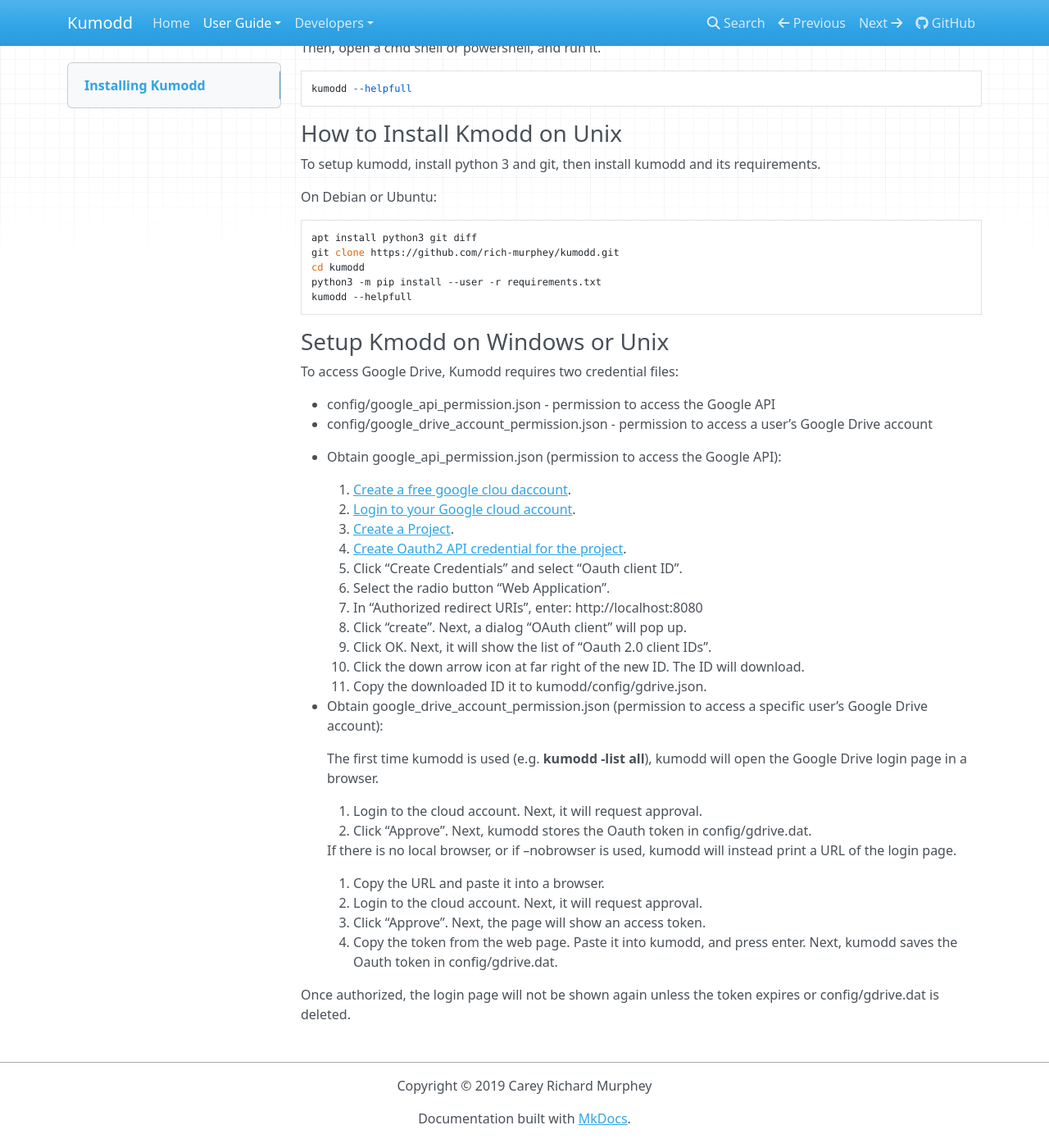
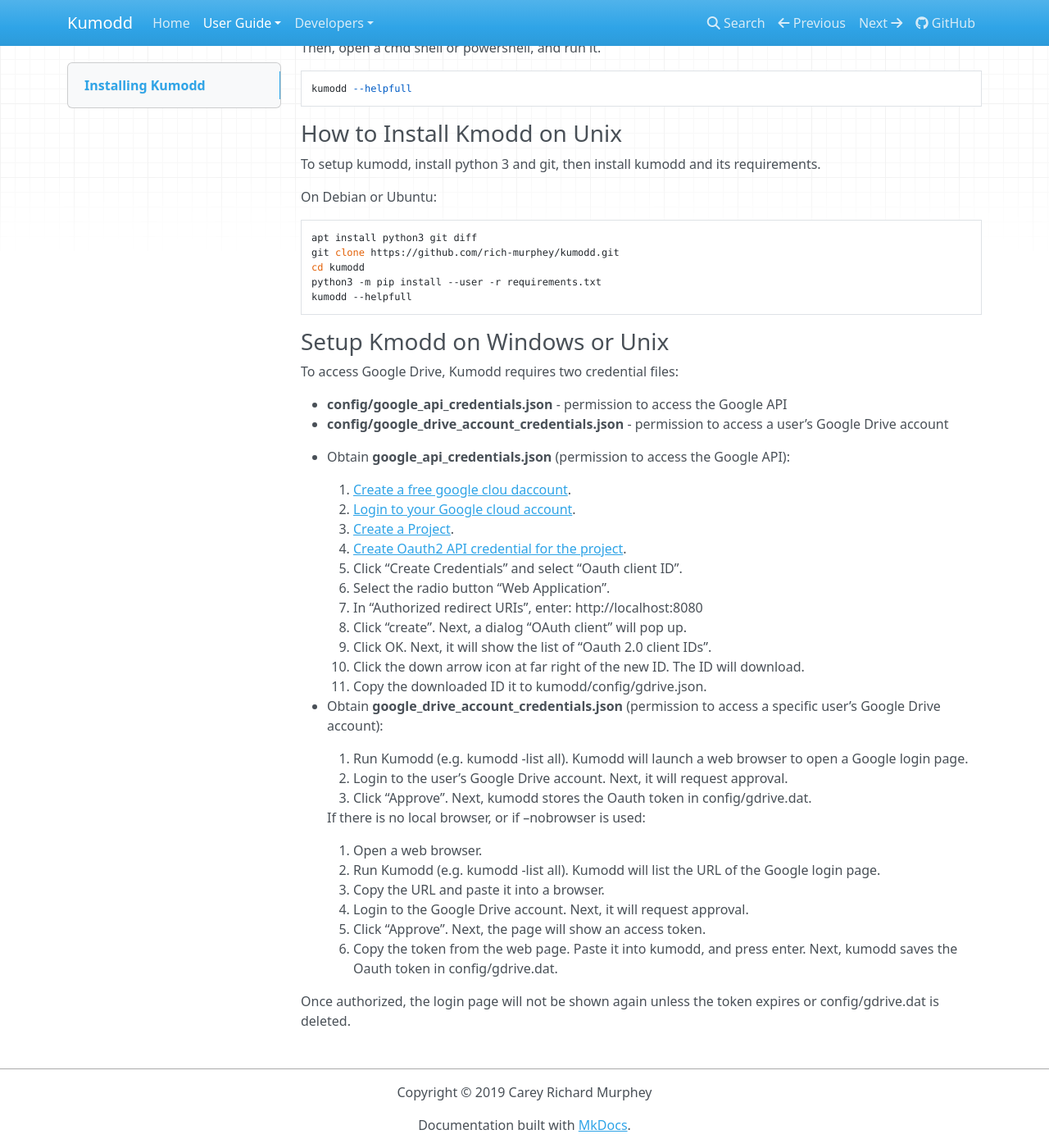
Before and after one commit to andresebr/kumodd, an MkDocs documentation site: the page built from docs/guide/How-to-Install.md, in a window 1280 px wide and 1400 px high, scrolled down 286 px. Shown: the whole window at 82% size. Built offline with MkDocs 1.6.1, drawn with Linux system fonts in a browser that asks for light colours; nearby versions of some CDN libraries.

Commit message:
clarify usage

```diff
--- a/docs/guide/How-to-Install.md
+++ b/docs/guide/How-to-Install.md
@@ -33,10 +33,10 @@
 
 To access Google Drive, Kumodd requires two credential files:
 
-- config/google_api_permission.json - permission to access the Google API
-- config/google_drive_account_permission.json - permission to access a user's Google Drive account
+* __config/google_api_credentials.json__ - permission to access the Google API
+* __config/google_drive_account_credentials.json__ - permission to access a user's Google Drive account
 
-1. Obtain google_api_permission.json (permission to access the Google API):
+1. Obtain __google_api_credentials.json__ (permission to access the Google API):
 
 
     1. [Create a free google clou daccount](https://cloud.google.com/billing/docs/how-to/manage-billing-account#create_a_new_billing_account).
@@ -52,21 +52,18 @@
     1. Click the down arrow icon at far right of the new ID.  The ID will download.
     1. Copy the downloaded ID it to kumodd/config/gdrive.json.
 
-2. Obtain google_drive_account_permission.json (permission to access a specific user's Google Drive account):
+2. Obtain __google_drive_account_credentials.json__ (permission to access a specific user's Google Drive account):
 
-    The first time kumodd is used (e.g. __kumodd -list all__), kumodd will open the Google
-    Drive login page in a browser.
-
-
-    1. Login to the cloud account. Next, it will request approval.
+    1. Run Kumodd (e.g. kumodd -list all).  Kumodd will launch a web browser to open a Google login page.
+    1. Login to the user's Google Drive account. Next, it will request approval.
     1. Click "Approve". Next, kumodd stores the Oauth token in config/gdrive.dat.
 
-    If there is no local browser, or if --nobrowser is used, kumodd will
-    instead print a URL of the login page.
+    If there is no local browser, or if --nobrowser is used:
 
-
+    1. Open a web browser.
+    1. Run Kumodd (e.g. kumodd -list all).  Kumodd will list the URL of the Google login page.
     1. Copy the URL and paste it into a browser.
-    1. Login to the cloud account.  Next, it will request approval.
+    1. Login to the Google Drive account.  Next, it will request approval.
     1. Click "Approve". Next, the page will show an access token.
     1. Copy the token from the web page. Paste it into kumodd, and press enter. Next, kumodd saves the Oauth token in config/gdrive.dat.
 
```
